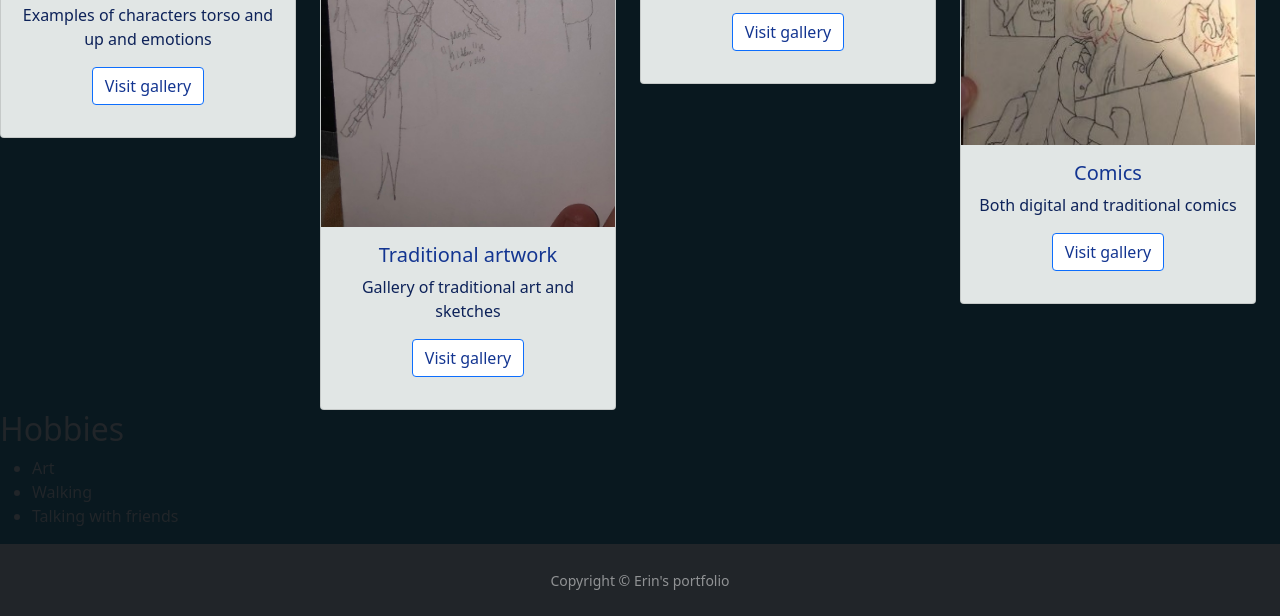
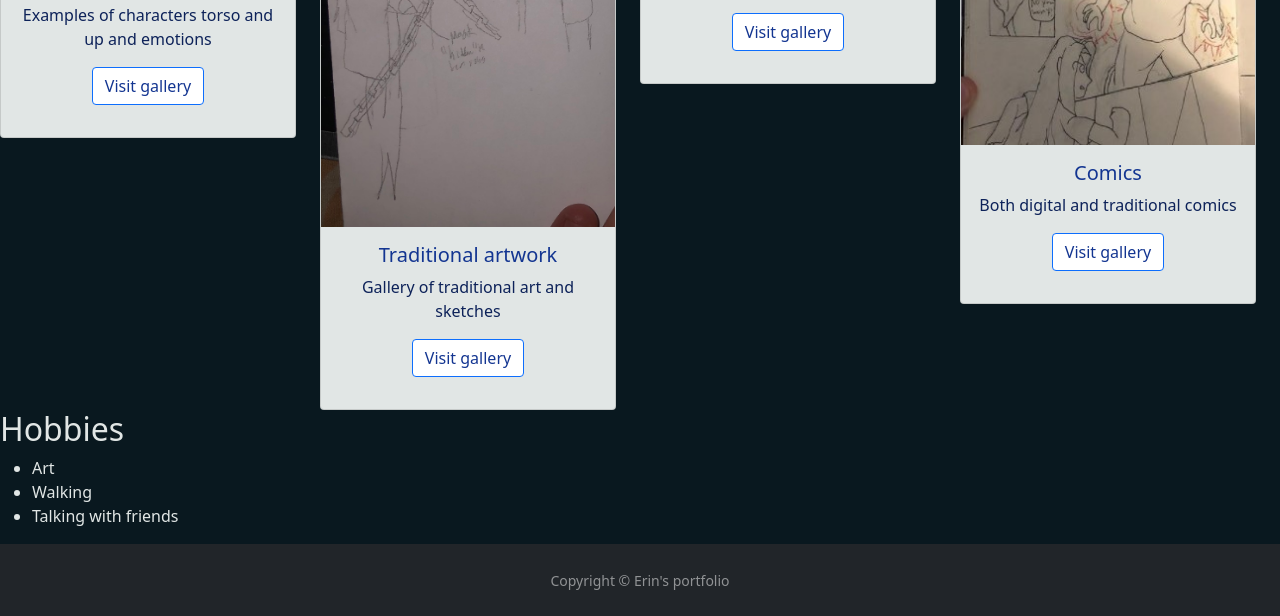
Before and after one commit to eah645/Portfolio, a plain HTML site: page aboutme.html in a window 1280 px wide. Shown: the part 906-1522 px from the top of the page. Drawn offline with nearby package versions, Linux system fonts and the light colour scheme.

Commit message:
Updated css with h2 and li being white on aboutme

```diff
--- a/home.css
+++ b/home.css
@@ -34,3 +34,6 @@ h6 {
   width: 200px;
   margin: auto;
 }
+h2, li {
+  color: #e1e6e5;
+}
```
